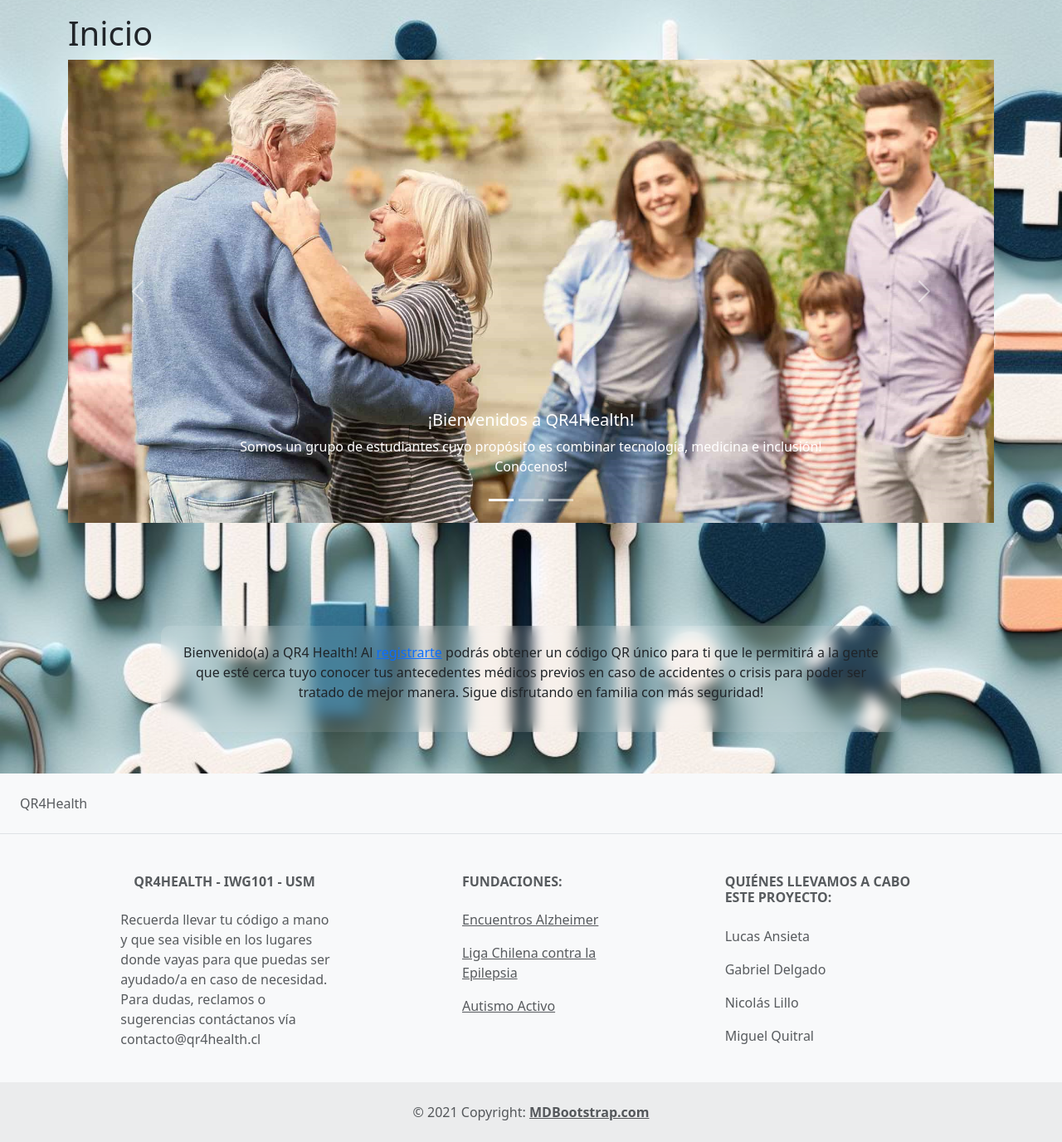
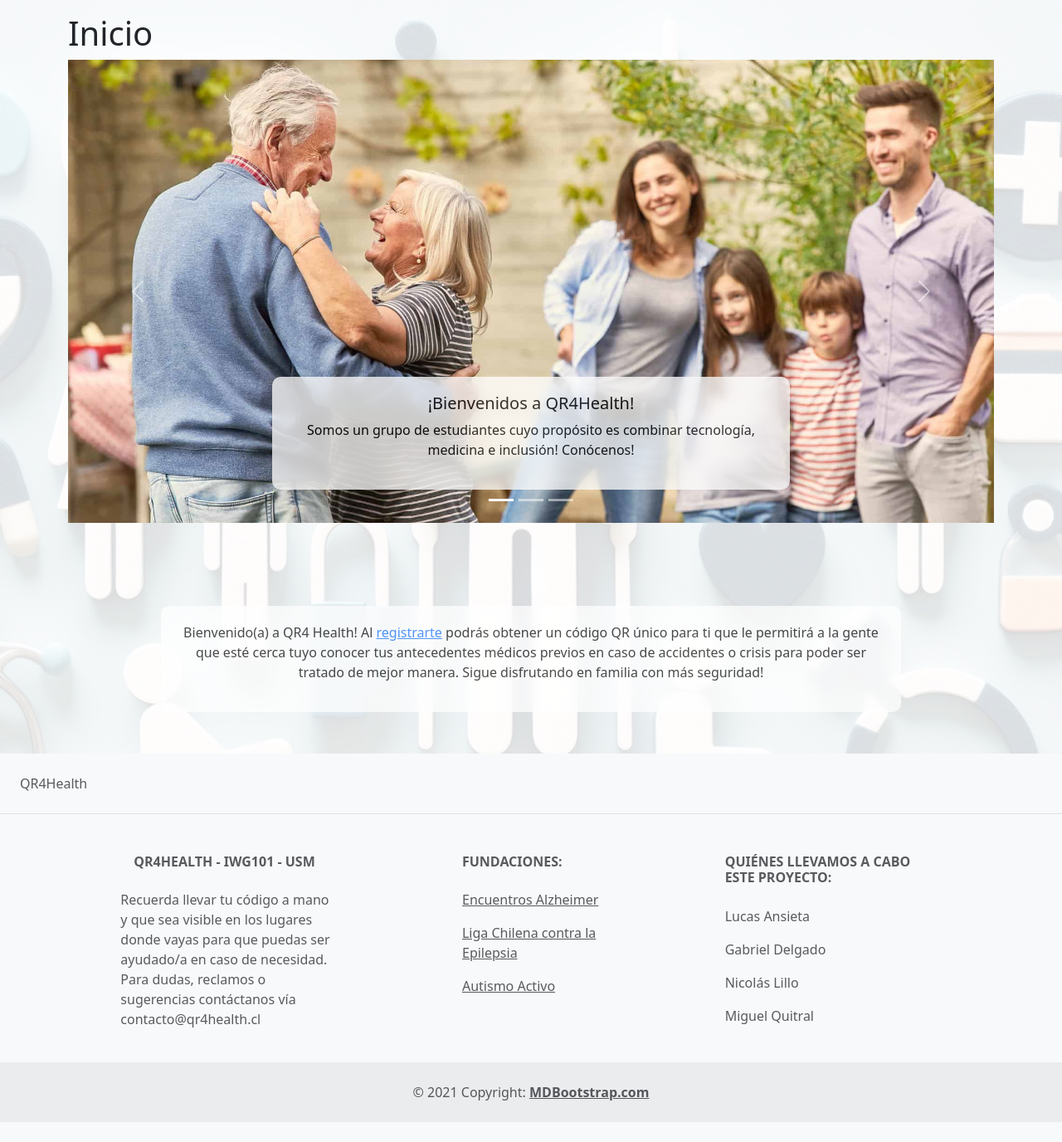
Before and after one commit to lansieta-usm/IWG-PROY4, a Django app: page / in a window 1280 px wide. Shown: the part 59-1435 px from the top of the page at 83% size. After the commit the page ends 1411 px from the top, so only its background shows below. Run offline with Django 4.2, Linux system fonts and the light colour scheme; some libraries are stand-ins or nearby versions.

Commit message:
Versión Final

```diff
--- a/proyecto_final/myapp/templates/home.html
+++ b/proyecto_final/myapp/templates/home.html
@@ -28,22 +28,28 @@
             <div class="carousel-item active">
                 <img src="{% static 'abuelaa pero que esta haciendo tu con ese queso.png' %}" class="d-block w-100" alt="...">
                 <div class="carousel-caption d-none d-md-block">
+                    <div class="blur-container" style="background-color: white; color: black; opacity: 0.75;">
                     <h5>¡Bienvenidos a QR4Health!</h5>
                     <p>Somos un grupo de estudiantes cuyo propósito es combinar tecnología, medicina e inclusión! Conócenos!</p>
+                    </div>
                 </div>
             </div>
             <div class="carousel-item">
                 <img src="{% static 'QR.png' %}" class="d-block w-100" alt="...">
                 <div class="carousel-caption d-none d-md-block">
+                    <div class="blur-container" style="background-color: white; color: black; opacity: 0.75;">
                     <h5>Permítele al personal de salud acceder rápidamente a datos que podrían salvar tu vida</h5>
-                    <p></p>
+                    <p>En caso de emergencia, nuestro servicio podría ayudarte a que obtengas una atención mucho más rápida y eficaz.</p>
+                    </div>
                 </div>
             </div>
             <div class="carousel-item">
                 <img src="{% static 'familia.png' %}" class="d-block w-100" alt="...">
                 <div class="carousel-caption d-none d-md-block">
+                    <div class="blur-container" style="background-color: white; color: black; opacity: 0.75;">
                     <h5>Sigue disfrutando de tu vida cómodamente, un poco más seguro</h5>
-                    <p></p>
+                    <p>Empieza a relajarte... Con QR4Health, que tu condición no sea nunca más un limitante en tu vida!</p>
+                    </div>
                 </div>
             </div>
         </div>
@@ -59,8 +65,7 @@
         </button>
     </div>
     <!-- Fin Carrusel -->
-    ㅤ
-    <div class="blur-container">
+    <div class="blur-container" style="background-color: white; color: black; opacity: 0.7;">
         <p>
          Bienvenido(a) a QR4 Health! Al <a href="{% url 'signup' %}">registrarte</a> podrás obtener un código QR único para ti que le permitirá a la gente que esté cerca tuyo conocer tus antecedentes médicos previos en caso de accidentes o crisis para poder ser tratado de mejor manera. Sigue disfrutando en familia con más seguridad!
          </p>
```
Also changed, not shown: proyecto_final/db.sqlite3, proyecto_final/myapp/static/css/style.css (line endings or trailing spaces), proyecto_final/myapp/static/fondo_text-2.jpeg (added), proyecto_final/myapp/static/fondo_text.jpeg.
